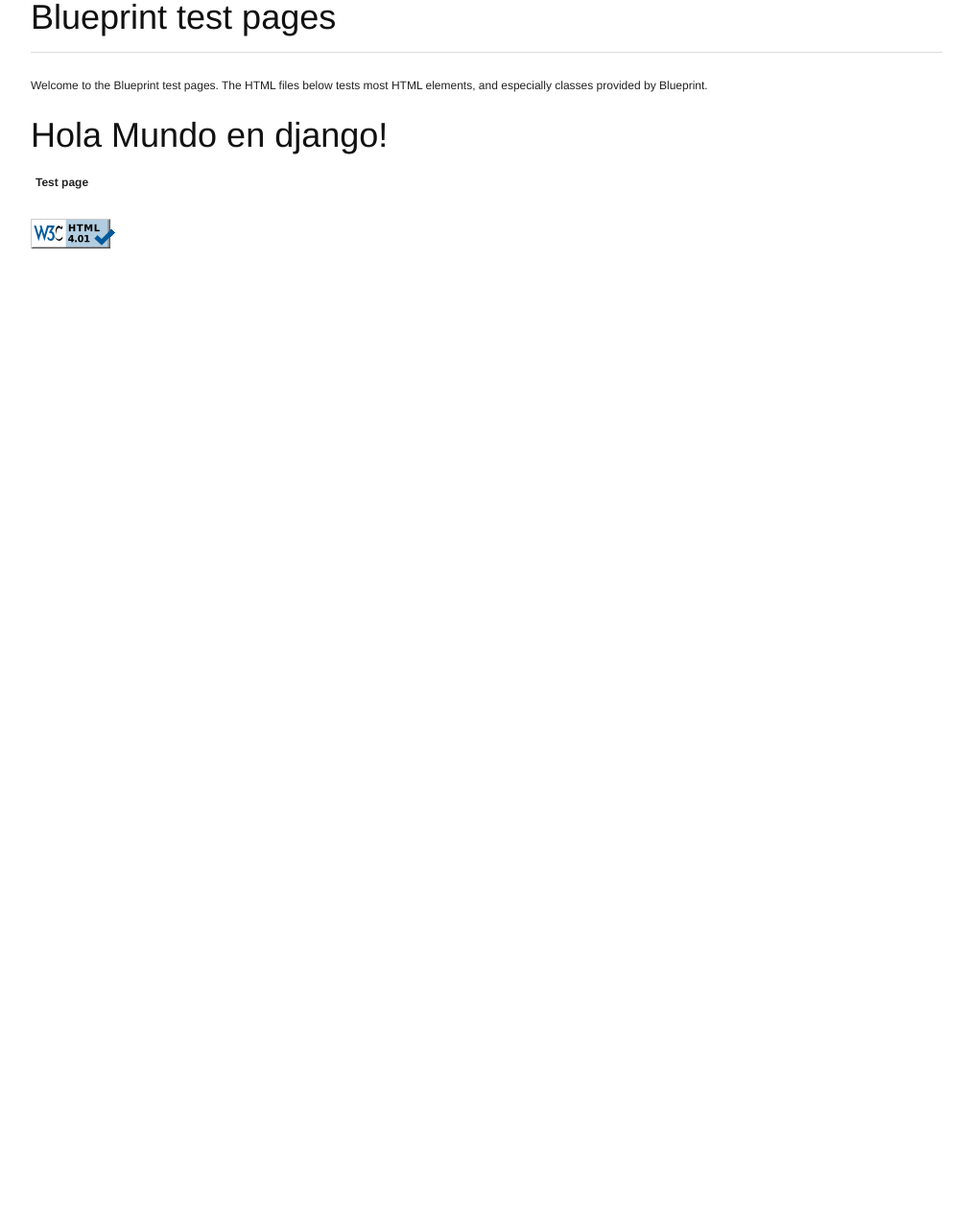
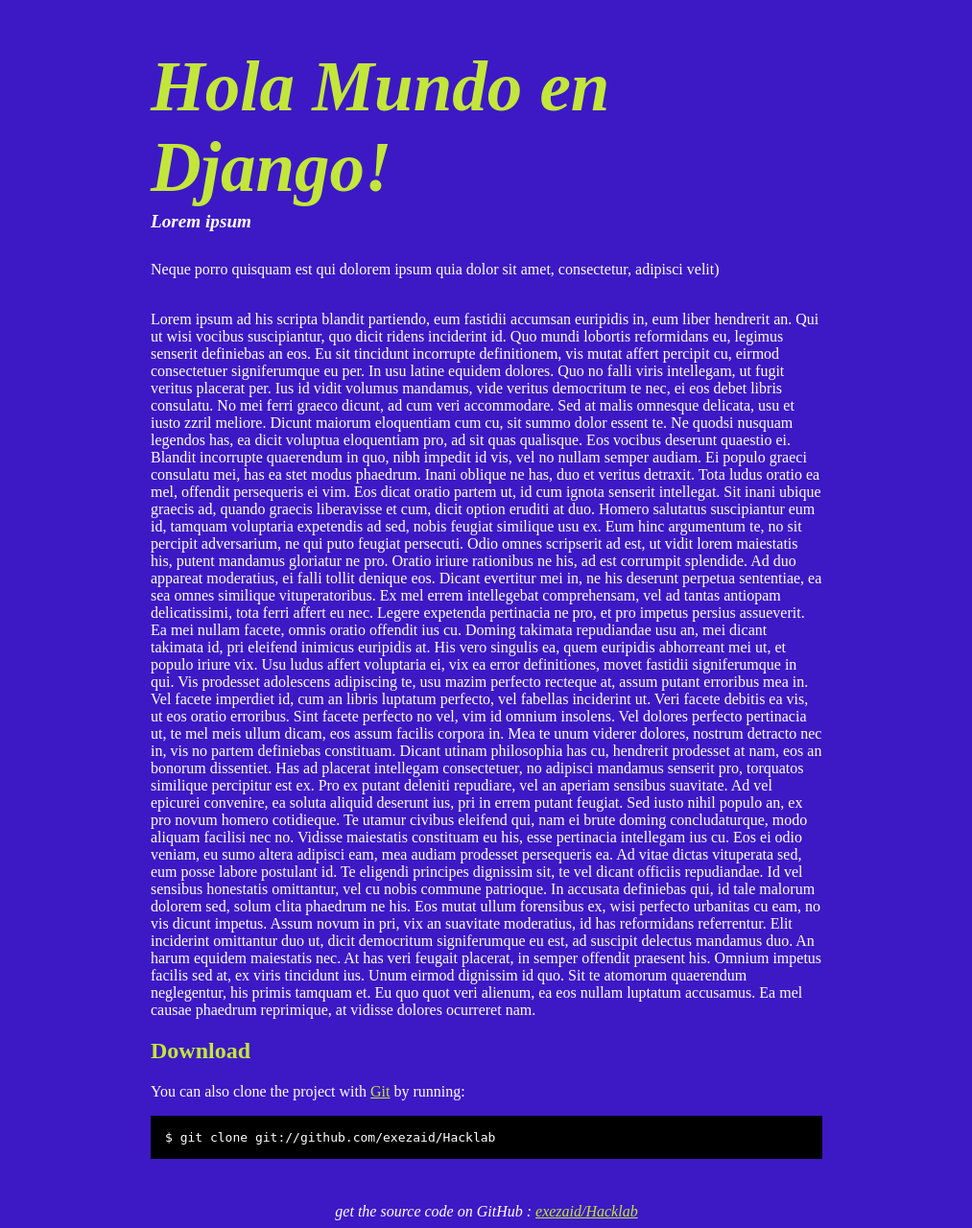
Before and after one commit to exezaid/Hacklab, a Django app: template templates/holamundo.html in a window 1280 px wide. Shown: the whole page at 96% size, without its empty margins (133-1146 px from the left). Before the commit the page ends 259 px from the top, so only its background shows below. Run offline with Django 3.2, Linux system fonts and the light colour scheme; the template is opened without the code that fills it, so the values that code supplies are empty.

Commit message:
modified:   __init__.pyc 	modified:   settings.pyc 	modified:   templates/holamundo.html 	modified:   urls.py 	modified:   urls.pyc

```diff
--- a/templates/holamundo.html
+++ b/templates/holamundo.html
@@ -1,41 +1,90 @@
-<!DOCTYPE html PUBLIC "-//W3C//DTD HTML 4.01//EN"
-   "http://www.w3.org/TR/html4/strict.dtd">
+<!DOCTYPE html PUBLIC "-//W3C//DTD XHTML 1.0 Strict//EN"
+	"http://www.w3.org/TR/xhtml1/DTD/xhtml1-strict.dtd">
 
-<html lang="en">
+<html xmlns="http://www.w3.org/1999/xhtml" xml:lang="en" lang="en">
 <head>
-    <meta http-equiv="Content-Type" content="text/html; charset=utf-8">
-    <title>Blueprint test pages</title>
+	<meta http-equiv="Content-Type" content="text/html; charset=utf-8"/>
 
-    <!-- Framework CSS -->
-    <link rel="stylesheet" href="css/blueprint/screen.css" type="text/css" media="screen, projection">
-    <link rel="stylesheet" href="css/blueprint/print.css" type="text/css" media="print">
-    <!--[if lt IE 8]><link rel="stylesheet" href="css/blueprint/ie.css" type="text/css" media="screen, projection"><![endif]-->
-    <style type="text/css" media="screen">
-      p, table, hr, .box { margin-bottom:25px; }
-      .box p { margin-bottom:10px; }
+	<title>exezaid/Hacklab @ GitHub</title>
+
+	<style type="text/css">
+		body {
+  		margin-top: 1.0em;
+  		background-color: #3c19c4;
+		  font-family: "Helvetica,Arial,FreeSans";
+  		color: #ffffff;
+    }
+    #container {
+      margin: 0 auto;
+      width: 700px;
+    }
+		h1 { font-size: 3.8em; color: #c3e63b; margin-bottom: 3px; }
+		h1 .small { font-size: 0.4em; }
+		h1 a { text-decoration: none }
+		h2 { font-size: 1.5em; color: #c3e63b; }
+    h3 { text-align: center; color: #c3e63b; }
+    a { color: #c3e63b; }
+    .description { font-size: 1.2em; margin-bottom: 30px; margin-top: 30px; font-style: italic;}
+    .download { float: right; }
+		pre { background: #000; color: #fff; padding: 15px;}
+    hr { border: 0; width: 80%; border-bottom: 1px solid #aaa}
+    .footer { text-align:center; padding-top:30px; font-style: italic; }
 	</style>
+
 </head>
+
 <body>
 
 
-    <div class="container">
-      <h1>Blueprint test pages</h1>
-      <hr>
+  <div id="container">
 
-      <p>Welcome to the Blueprint test pages. The HTML files below tests most HTML elements, and especially classes provided
-      by&nbsp;Blueprint.</p>
 
+
+
+
+    <div class="description">
     <table border="0" cellspacing="0" cellpadding="0">
         <tr>
-          <th class="span-6">Test page</th>
-          <h1>Hola Mundo en django!</h1>
+          <h1>Hola Mundo en Django!</h1>
+          <th class="span-6">Lorem ipsum</th>
         </tr>
     </table>
+    </div>
 
 
-      <p><a href="http://validator.w3.org/check?uri=referer">
-        <img src="parts/valid.png" alt="Valid HTML 4.01 Strict" height="31" width="88" class="top"></a></p>
+
+<p>Neque porro quisquam est qui dolorem ipsum quia dolor sit amet, consectetur, adipisci velit)
+<br/>
+<br/>      </p>
+
+<p>Lorem ipsum ad his scripta blandit partiendo, eum fastidii accumsan euripidis in, eum liber hendrerit an. Qui ut wisi vocibus suscipiantur, quo dicit ridens inciderint id. Quo mundi lobortis reformidans eu, legimus senserit definiebas an eos. Eu sit tincidunt incorrupte definitionem, vis mutat affert percipit cu, eirmod consectetuer signiferumque eu per. In usu latine equidem dolores. Quo no falli viris intellegam, ut fugit veritus placerat per.
+Ius id vidit volumus mandamus, vide veritus democritum te nec, ei eos debet libris consulatu. No mei ferri graeco dicunt, ad cum veri accommodare. Sed at malis omnesque delicata, usu et iusto zzril meliore. Dicunt maiorum eloquentiam cum cu, sit summo dolor essent te. Ne quodsi nusquam legendos has, ea dicit voluptua eloquentiam pro, ad sit quas qualisque. Eos vocibus deserunt quaestio ei.
+Blandit incorrupte quaerendum in quo, nibh impedit id vis, vel no nullam semper audiam. Ei populo graeci consulatu mei, has ea stet modus phaedrum. Inani oblique ne has, duo et veritus detraxit. Tota ludus oratio ea mel, offendit persequeris ei vim. Eos dicat oratio partem ut, id cum ignota senserit intellegat. Sit inani ubique graecis ad, quando graecis liberavisse et cum, dicit option eruditi at duo. Homero salutatus suscipiantur eum id, tamquam voluptaria expetendis ad sed, nobis feugiat similique usu ex.
+Eum hinc argumentum te, no sit percipit adversarium, ne qui puto feugiat persecuti. Odio omnes scripserit ad est, ut vidit lorem maiestatis his, putent mandamus gloriatur ne pro. Oratio iriure rationibus ne his, ad est corrumpit splendide. Ad duo appareat moderatius, ei falli tollit denique eos. Dicant evertitur mei in, ne his deserunt perpetua sententiae, ea sea omnes similique vituperatoribus. Ex mel errem intellegebat comprehensam, vel ad tantas antiopam delicatissimi, tota ferri affert eu nec. Legere expetenda pertinacia ne pro, et pro impetus persius assueverit.
+Ea mei nullam facete, omnis oratio offendit ius cu. Doming takimata repudiandae usu an, mei dicant takimata id, pri eleifend inimicus euripidis at. His vero singulis ea, quem euripidis abhorreant mei ut, et populo iriure vix. Usu ludus affert voluptaria ei, vix ea error definitiones, movet fastidii signiferumque in qui.
+Vis prodesset adolescens adipiscing te, usu mazim perfecto recteque at, assum putant erroribus mea in. Vel facete imperdiet id, cum an libris luptatum perfecto, vel fabellas inciderint ut. Veri facete debitis ea vis, ut eos oratio erroribus. Sint facete perfecto no vel, vim id omnium insolens. Vel dolores perfecto pertinacia ut, te mel meis ullum dicam, eos assum facilis corpora in.
+Mea te unum viderer dolores, nostrum detracto nec in, vis no partem definiebas constituam. Dicant utinam philosophia has cu, hendrerit prodesset at nam, eos an bonorum dissentiet. Has ad placerat intellegam consectetuer, no adipisci mandamus senserit pro, torquatos similique percipitur est ex. Pro ex putant deleniti repudiare, vel an aperiam sensibus suavitate. Ad vel epicurei convenire, ea soluta aliquid deserunt ius, pri in errem putant feugiat.
+Sed iusto nihil populo an, ex pro novum homero cotidieque. Te utamur civibus eleifend qui, nam ei brute doming concludaturque, modo aliquam facilisi nec no. Vidisse maiestatis constituam eu his, esse pertinacia intellegam ius cu. Eos ei odio veniam, eu sumo altera adipisci eam, mea audiam prodesset persequeris ea. Ad vitae dictas vituperata sed, eum posse labore postulant id. Te eligendi principes dignissim sit, te vel dicant officiis repudiandae.
+Id vel sensibus honestatis omittantur, vel cu nobis commune patrioque. In accusata definiebas qui, id tale malorum dolorem sed, solum clita phaedrum ne his. Eos mutat ullum forensibus ex, wisi perfecto urbanitas cu eam, no vis dicunt impetus. Assum novum in pri, vix an suavitate moderatius, id has reformidans referrentur. Elit inciderint omittantur duo ut, dicit democritum signiferumque eu est, ad suscipit delectus mandamus duo. An harum equidem maiestatis nec.
+At has veri feugait placerat, in semper offendit praesent his. Omnium impetus facilis sed at, ex viris tincidunt ius. Unum eirmod dignissim id quo. Sit te atomorum quaerendum neglegentur, his primis tamquam et. Eu quo quot veri alienum, ea eos nullam luptatum accusamus. Ea mel causae phaedrum reprimique, at vidisse dolores ocurreret nam.
+<br/>      </p>
+
+
+    <h2>Download</h2>
+    <p>
+
+    </p>
+    <p>You can also clone the project with <a href="http://git-scm.com">Git</a>
+      by running:
+      <pre>$ git clone git://github.com/exezaid/Hacklab</pre>
+    </p>
+
+    <div class="footer">
+      get the source code on GitHub : <a href="http://github.com/exezaid/Hacklab">exezaid/Hacklab</a>
+    </div>
 
   </div>
+
+
 </body>
 </html>
```
Also changed, not shown: urls.py (+4 -4 lines), 3 other files. Lines whose indentation alone changed are shown as unchanged.
